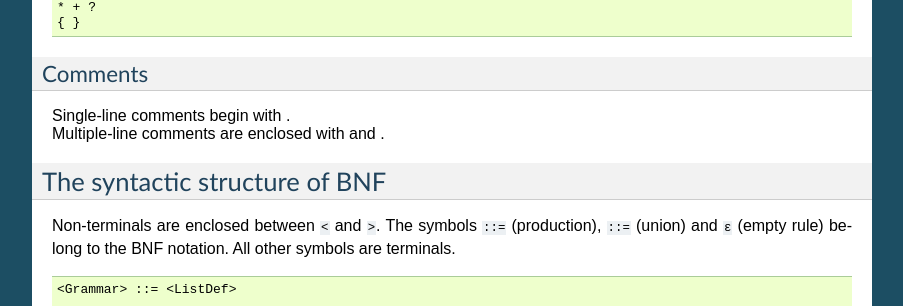
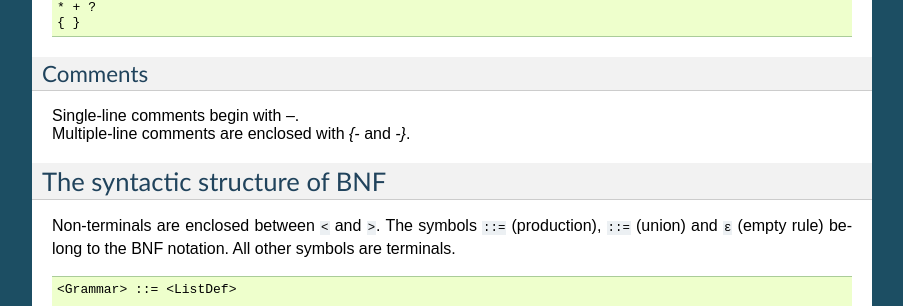
Before and after one commit to BNFC/bnfc, a Sphinx documentation site: the page built from docs/lbnf.rst, in a window 1280 px wide and 900 px high, scrolled down 13288 px. Shown: the part 153-459 px from the top of the window, without its empty margins (198-1101 px from the left). Built offline with Sphinx 7.4.7, drawn with Linux system fonts in a browser that asks for light colours; formulas are drawn with MathJax 3.

```diff
--- a/docs/lbnf.rst
+++ b/docs/lbnf.rst
@@ -963,8 +963,8 @@ The symbols used in BNF are the following::
 Comments
 --------
 
-| Single-line comments begin with .
-| Multiple-line comments are enclosed with and .
+| Single-line comments begin with `--`.
+| Multiple-line comments are enclosed with `{-` and `-}`.
 
 The syntactic structure of BNF
 ==============================
```
